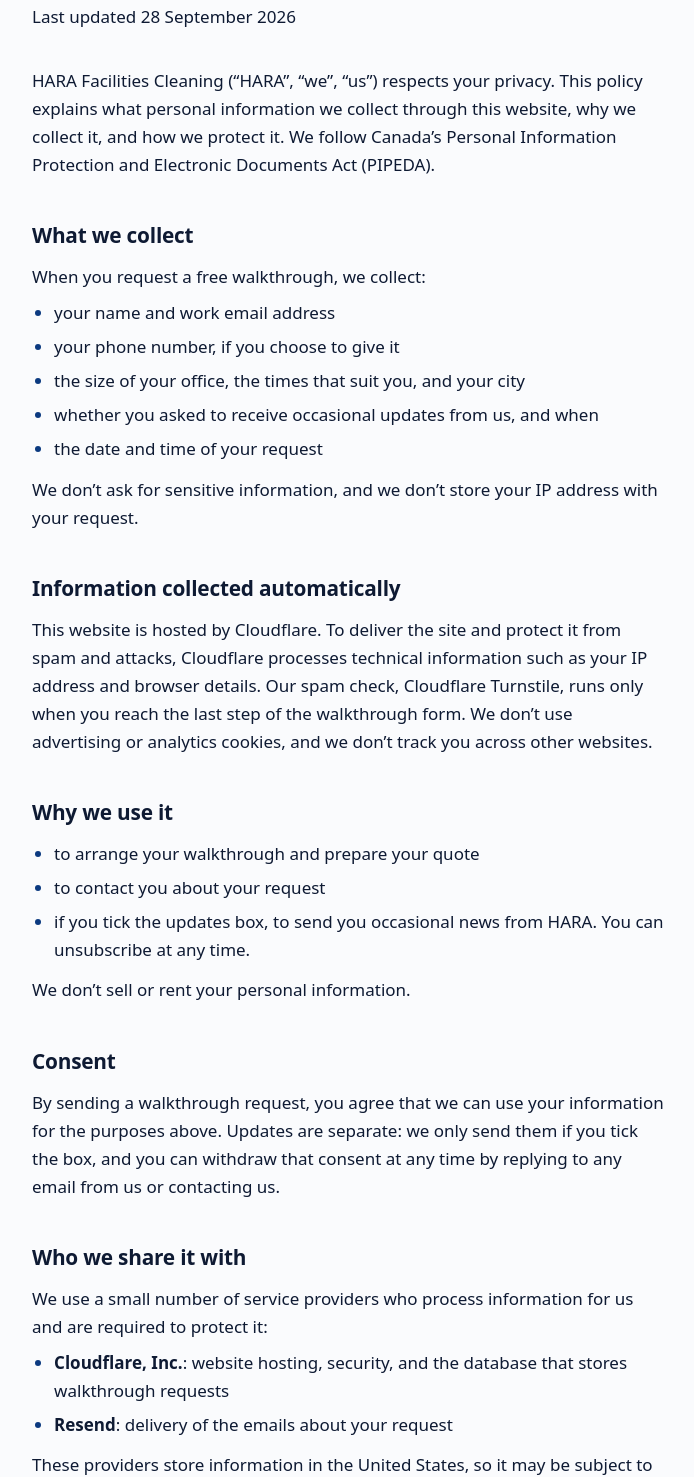
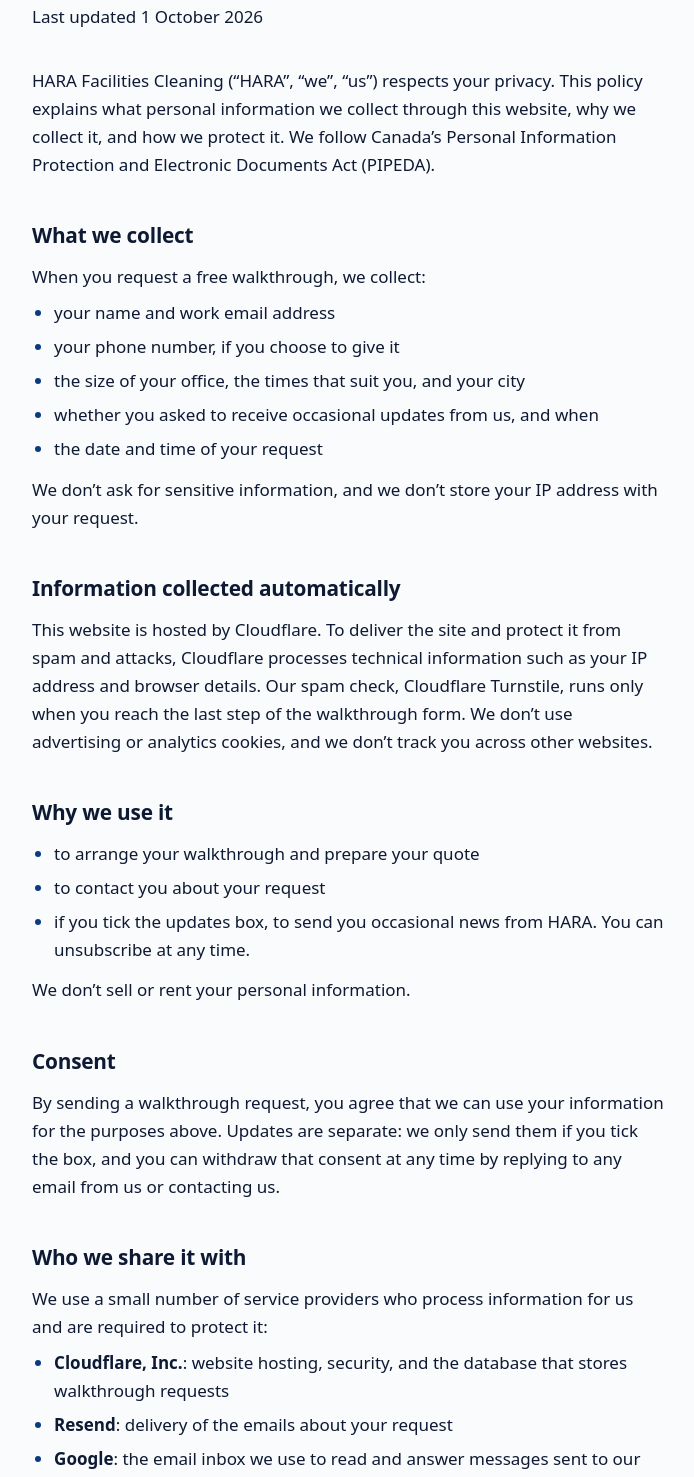
Before and after one commit to kkrishnaac/afterhours-demo, a website built with Vite: page privacy.html in a window 1280 px wide. Shown: the part 189-1666 px from the top of the page, without its empty margins (292-986 px from the left). Built offline with nearby package versions, Linux system fonts and the light colour scheme; a web font is replaced by a local one.

Commit message:
Privacy policy names Google for the contact inbox; legal pages reviewed 1 October 2026
Co-Authored-By: Claude Fable 5.1 <noreply@anthropic.com>

```diff
--- a/privacy.html
+++ b/privacy.html
@@ -16,7 +16,7 @@
   <x-include src="partials/nav-page.html"></x-include>
   <main id="main" class="legal" tabindex="-1">
     <h1>Privacy policy</h1>
-    <p class="legal__updated">Last updated 28 September 2026</p>
+    <p class="legal__updated">Last updated 1 October 2026</p>
     <p><span translate="no">HARA</span> Facilities Cleaning (“<span translate="no">HARA</span>”, “we”, “us”) respects your privacy. This policy explains what personal information we collect through this website, why we collect it, and how we protect it. We follow Canada’s Personal Information Protection and Electronic Documents Act (PIPEDA).</p>
 
     <h2>What we collect</h2>
@@ -49,6 +49,7 @@
     <ul>
       <li><strong>Cloudflare, Inc.</strong>: website hosting, security, and the database that stores walkthrough requests</li>
       <li><strong>Resend</strong>: delivery of the emails about your request</li>
+      <li><strong>Google</strong>: the email inbox we use to read and answer messages sent to our contact address</li>
     </ul>
     <p>These providers store information in the United States, so it may be subject to the laws of that country, including lawful access by authorities there. We may also disclose information when the law requires it.</p>
 
```
Also changed, not shown: accessibility.html (+1 -1 lines).
